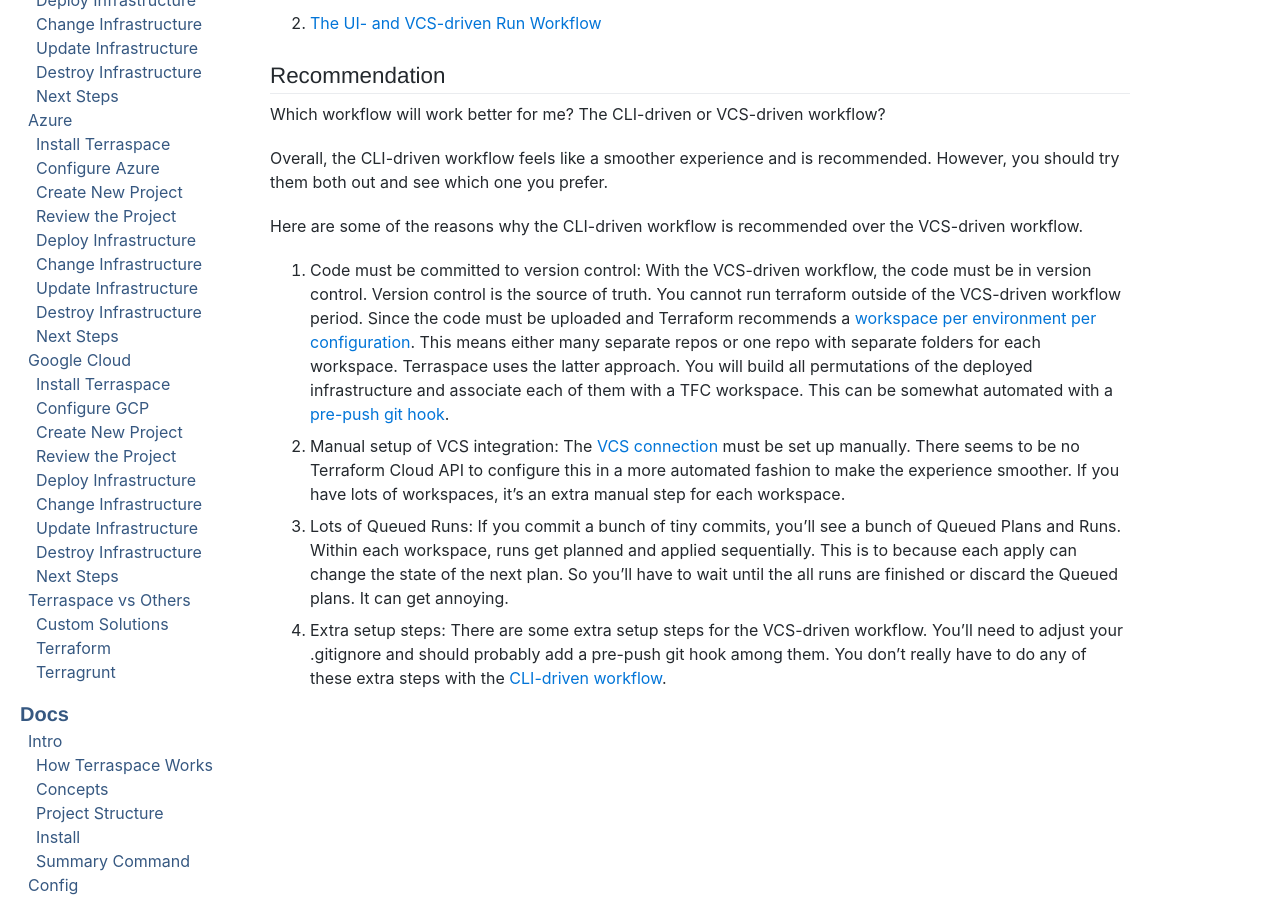
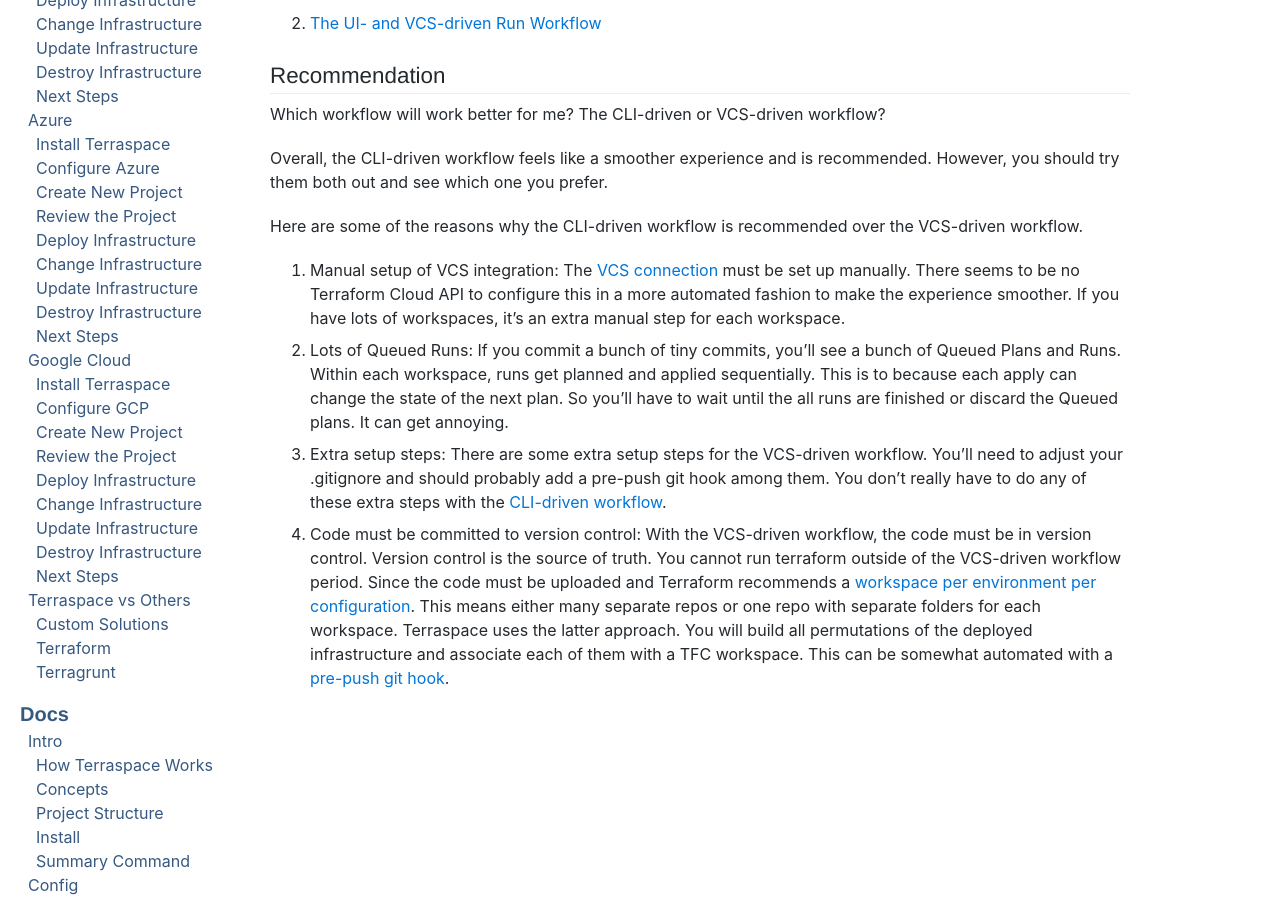
Before and after one commit to boltops-tools/terraspace-docs, a Jekyll site: the page built from _docs/cloud/workflows.md, in a window 1280 px wide and 900 px high, scrolled down 264 px. Built offline with Jekyll 4.4.1, drawn with Linux system fonts in a browser that asks for light colours; a script that is not in the unit is left out.

Commit message:
update docs

```diff
--- a/_docs/cloud/workflows.md
+++ b/_docs/cloud/workflows.md
@@ -15,7 +15,7 @@
 
 Here are some of the reasons why the CLI-driven workflow is recommended over the VCS-driven workflow.
 
-1. Code must be committed to version control: With the VCS-driven workflow, the code must be in version control. Version control is the source of truth. You cannot run terraform outside of the VCS-driven workflow period. Since the code must be uploaded and Terraform recommends a [workspace per environment per configuration](https://www.terraform.io/docs/cloud/guides/recommended-practices/part1.html). This means either many separate repos or one repo with separate folders for each workspace. Terraspace uses the latter approach. You will build all permutations of the deployed infrastructure and associate each of them with a TFC workspace. This can be somewhat automated with a [pre-push git hook]({% link _docs/cloud/workflows/vcs/adjust.md %}).
-2. Manual setup of VCS integration: The [VCS connection]({% link _docs/cloud/workflows/vcs/connect.md %}) must be set up manually. There seems to be no Terraform Cloud API to configure this in a more automated fashion to make the experience smoother. If you have lots of workspaces, it's an extra manual step for each workspace.
-3. Lots of Queued Runs: If you commit a bunch of tiny commits, you'll see a bunch of Queued Plans and Runs. Within each workspace, runs get planned and applied sequentially. This is to because each apply can change the state of the next plan. So you'll have to wait until the all runs are finished or discard the Queued plans. It can get annoying.
-4. Extra setup steps: There are some extra setup steps for the VCS-driven workflow. You'll need to adjust your .gitignore and should probably add a pre-push git hook among them. You don't really have to do any of these extra steps with the [CLI-driven workflow]({% link _docs/cloud/workflows/cli.md %}).
+1. Manual setup of VCS integration: The [VCS connection]({% link _docs/cloud/workflows/vcs/connect.md %}) must be set up manually. There seems to be no Terraform Cloud API to configure this in a more automated fashion to make the experience smoother. If you have lots of workspaces, it's an extra manual step for each workspace.
+2. Lots of Queued Runs: If you commit a bunch of tiny commits, you'll see a bunch of Queued Plans and Runs. Within each workspace, runs get planned and applied sequentially. This is to because each apply can change the state of the next plan. So you'll have to wait until the all runs are finished or discard the Queued plans. It can get annoying.
+3. Extra setup steps: There are some extra setup steps for the VCS-driven workflow. You'll need to adjust your .gitignore and should probably add a pre-push git hook among them. You don't really have to do any of these extra steps with the [CLI-driven workflow]({% link _docs/cloud/workflows/cli.md %}).
+4. Code must be committed to version control: With the VCS-driven workflow, the code must be in version control. Version control is the source of truth. You cannot run terraform outside of the VCS-driven workflow period. Since the code must be uploaded and Terraform recommends a [workspace per environment per configuration](https://www.terraform.io/docs/cloud/guides/recommended-practices/part1.html). This means either many separate repos or one repo with separate folders for each workspace. Terraspace uses the latter approach. You will build all permutations of the deployed infrastructure and associate each of them with a TFC workspace. This can be somewhat automated with a [pre-push git hook]({% link _docs/cloud/workflows/vcs/adjust.md %}).
```
